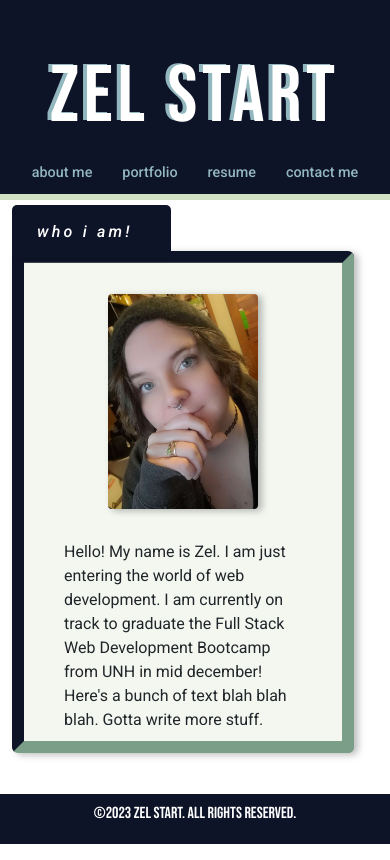
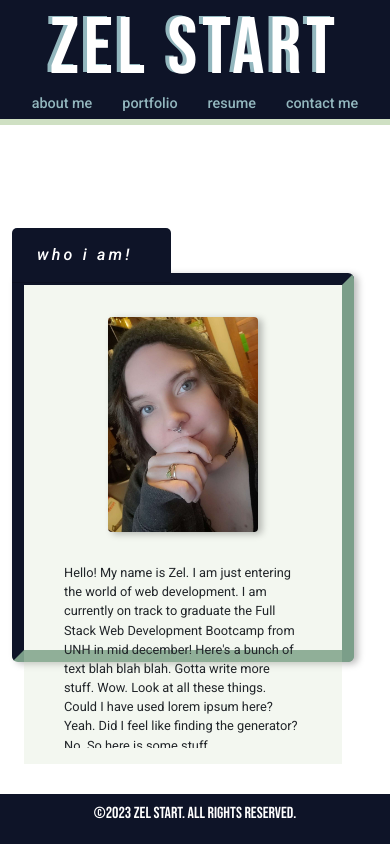
Before and after one commit to zelstart/react-portfolio, a React (Vite) app in the folder react-portfolio/: page / in a window 390 px wide. Built offline with nearby package versions, Linux system fonts and the light colour scheme.

Commit message:
changed how the header/footer/main stuff works

```diff
--- a/react-portfolio/src/App.jsx
+++ b/react-portfolio/src/App.jsx
@@ -10,18 +10,21 @@ import 'bootstrap/dist/css/bootstrap.min.css';
 function App() {
   return (
     <Router>
-      <div>
+      <div className="main-container">
         <Header />
+        <main className="main-content">
           <Routes>
             <Route path="/" element={<AboutMe />} />
             <Route path="/portfolio" element={<Portfolio />} />
             <Route path="/contactme" element={<ContactMe />} />
             {/* <Route path="/resume" element={<Resume />} /> */}
           </Routes>
+        </main>
         <Footer />
       </div>
     </Router>
   );
 }
 
+
 export default App;
--- a/react-portfolio/src/components/Header.jsx
+++ b/react-portfolio/src/components/Header.jsx
@@ -3,8 +3,11 @@ import React from 'react';
 function Header() {
   return (
     <header className="header">
-      <div className="container-fluid d-flex justify-content-center align-items-center">
+      <div className="container-fluid d-flex flex-column justify-content-center align-items-center">
+        <div>
           <h1>Zel Start</h1>
+        </div>
+        <div>
           <nav>
             <a href="/">about me</a>
             <a href="/portfolio">portfolio</a>
@@ -12,8 +15,8 @@ function Header() {
             <a href="/contactme">contact me</a>
           </nav>
         </div>
+      </div>
     </header>
   );
 }
-
 export default Header;
--- a/react-portfolio/src/style.css
+++ b/react-portfolio/src/style.css
@@ -9,8 +9,24 @@
 
 }
 
-/* HEADER */
-.header {
+
+.main-container {
+    display: flex;
+    flex-direction: column;
+    min-height: 100vh;
+  }
+
+  .main-content {
+    height: calc(100vh - 200px - 50px);
+    display: flex;
+    justify-content: center;
+    align-items: center;
+    overflow: auto;
+  }
+
+
+  /* HEADER */
+  .header {
     display: flex;
     flex-direction: column;
     justify-content: center;
@@ -18,11 +34,11 @@
     width: 100vw;
     height: 200px;
     background-color: var(--bg);
-    position: fixed;
     top: 0;
     border-bottom: 6px solid var(--acc2-light);
-}
+  }
 
+  /* Rest of your CSS */
 .header h1 {
     color: white;
     font-family: 'Bebas Neue', sans-serif;
@@ -31,14 +47,14 @@
     letter-spacing: 0.3rem;
     text-shadow: -4px -1px 0px var(--acc1-light);
     margin: 0;
+    white-space: nowrap;
 }
 
 /* NAV STUFF */
 .header nav {
-    position: absolute;
-    bottom: 10px;
-    left: 50%;
-    transform: translateX(-50%);
+    display: flex;
+    justify-content: center;
+    width: 100%;
     white-space: nowrap;
 }
 
@@ -79,12 +95,10 @@
 
 .folder {
     margin-top: -3.6rem !important;
+    max-height: 50vh;
 }
 
-
-
 .about-me {
-    margin-top: 8rem;
     border-top: 12px solid var(--bg) !important;
     border-left: 12px solid var(--bg) !important;
     border-bottom: 12px solid var(--accent2) !important;
@@ -126,7 +140,34 @@
 /* CONTACT ME */
 
 .message-submit {
-    background-color: var(--accent2);
+    font-family: 'Bebas Neue', sans-serif !important;
+    margin-top: 10px;
+    background-color: var(--accent1) !important;
+    color: white !important;
+    border: none !important;
+    font-size: 1.6rem !important;
+    width: 200px;
+    height: 50px;
+
+}
+
+.message-submit:hover {
+    background-color: var(--accent2) !important;
+    color: white !important;
+    border: none;
+}
+
+.contact-card-header {
+    background-color: var(--accent1) !important;
+    color: white !important;
+    font-family: 'Roboto', sans-serif;
+    font-style: italic;
+    font-weight: 500;
+    letter-spacing: .20rem;
+    padding: 25px 25px;
+    border-top-right-radius: 5px;
+    border-top-left-radius: 5px;
+    text-align: center;
 }
 
 /* FOOTER */
@@ -160,8 +201,16 @@
     }
 }
 
-/* MOBILE VIEW */
+
 @media (max-width: 767px) {
+.header {
+    height: 125px;
+}
+
+.main-content {
+    height: calc(100vh - 125px - 50px);
+}
+
     .header h1 {
         font-size: 5rem;
     }
@@ -171,9 +220,13 @@
         letter-spacing: 0;
         margin: 0px 15px;
     }
+
+    .about-me-text {
+        font-family: 'Roboto', sans-serif;
+        font-size: .80rem;
+    }
+
     .about-me .cat-peek {
     display: none;
     }
-
-
 }
```
Lines whose indentation alone changed are shown as unchanged.
